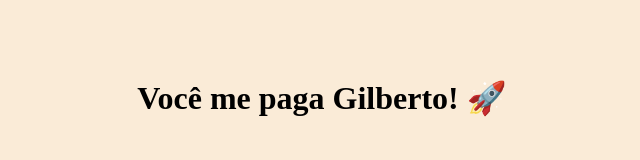
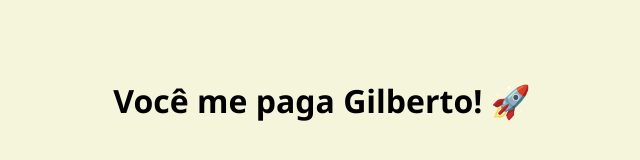
Before and after one commit to rianbene/processos-pipeline-demo, a plain HTML site: page index.html in a window 1280 px wide. Shown: the whole page, without its empty margins (318-958 px from the left). Drawn offline with Linux system fonts and the light colour scheme.

Commit message:
Update style.css

```diff
--- a/style.css
+++ b/style.css
@@ -1,5 +1,6 @@
 body {
-    background-color:antiquewhite;
+    background-color:beige;
     text-align: center;
     padding: 50px;
+    font-family: 'Segoe UI', Tahoma, Geneva, Verdana, sans-serif;
 }
```
